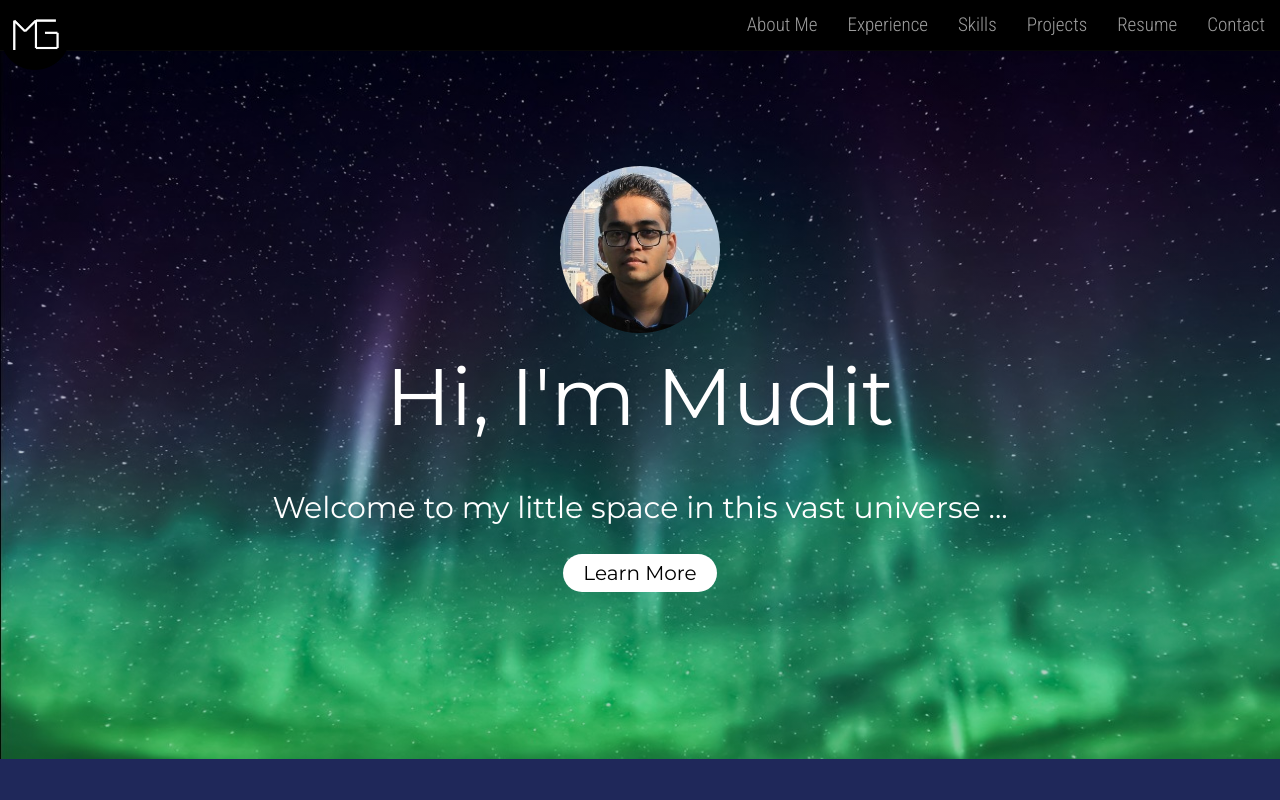
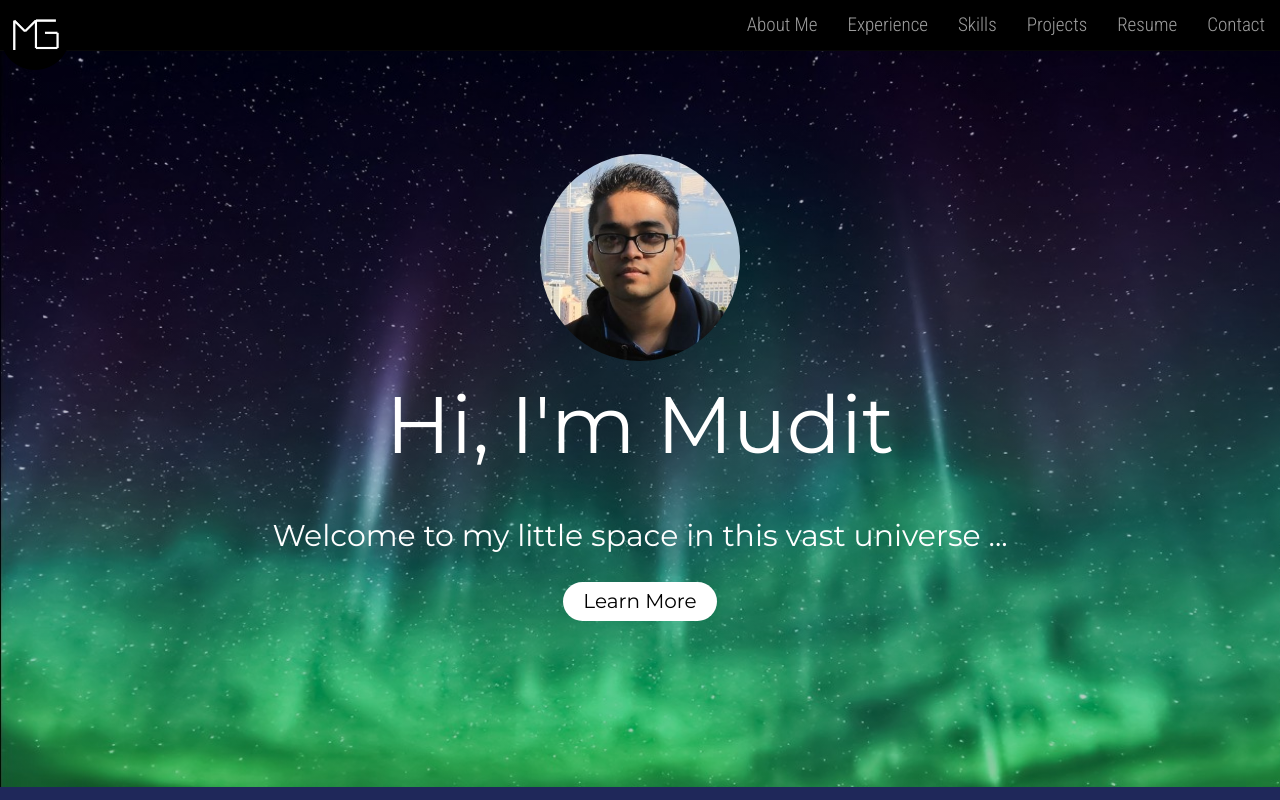
Before and after one commit to mg14777/mg14777.github.io, a plain HTML site: page index.html in a window 1280 px wide. Shown: the top 800 px of the page. Drawn offline with nearby package versions, Linux system fonts and the light colour scheme.

Commit message:
landing page picture padding fixed

```diff
--- a/css/main.css
+++ b/css/main.css
@@ -20,6 +20,10 @@ h2 {
 h3 {
     font-size: 30px;
 }
+.landing-page {
+    background-repeat: no-repeat;
+    padding-top: 22%;
+}
 /*
 Media queries for responsive text
 */
@@ -35,6 +39,9 @@ Media queries for responsive text
     }
     h3 {
         font-size: 30px;
+    }
+    .landing-page {
+        padding-top: 12%;
     }
 
 }
@@ -70,9 +77,6 @@ Common properties
     text-align: left;
     margin-bottom: 4%;
 }
-.landing-page {
-    background-repeat: no-repeat;
-}
 .about-me, .projects, .experience, .contact, .resume{
     padding-top: 5%;
     padding-bottom: 4%;
@@ -86,19 +90,16 @@ Common properties
 /*
 Section specific properties
 */
+.my-image {
+    width: 200px;
+}
 .landing-page {
     color: white;
-    //background: linear-gradient(
-      rgba(255, 130, 67, 0.8),
-      rgba(255, 130, 67, 0.6)
-    ), url(../resources/atlantis.jpg);
     background-image: linear-gradient(
         rgba(0, 0, 0, 0.2),
         rgba(0,0,0, 0.2)
     ), url(../resources/aurora.jpg);
     font-family: 'Montserrat',sans-serif;
-    /*height: 100%;*/
-    padding-top: 13%;
     text-align: center;
     background-size: cover;
     background-attachment: fixed;
--- a/index.html
+++ b/index.html
@@ -56,7 +56,7 @@
 <div class = "container-fluid landing-page">
    <div class="row">
       <div class="col-md-12">
-            <img src="resources/my-pic3.png" class="img-circle img-responsive center-block" >
+            <img src="resources/my-pic3.png" class="img-circle img-responsive center-block my-image" >
             <h1>Hi, I'm Mudit</h1><br>
             <h3>Welcome to my little space in this vast universe ...
             </h3><br>
```
